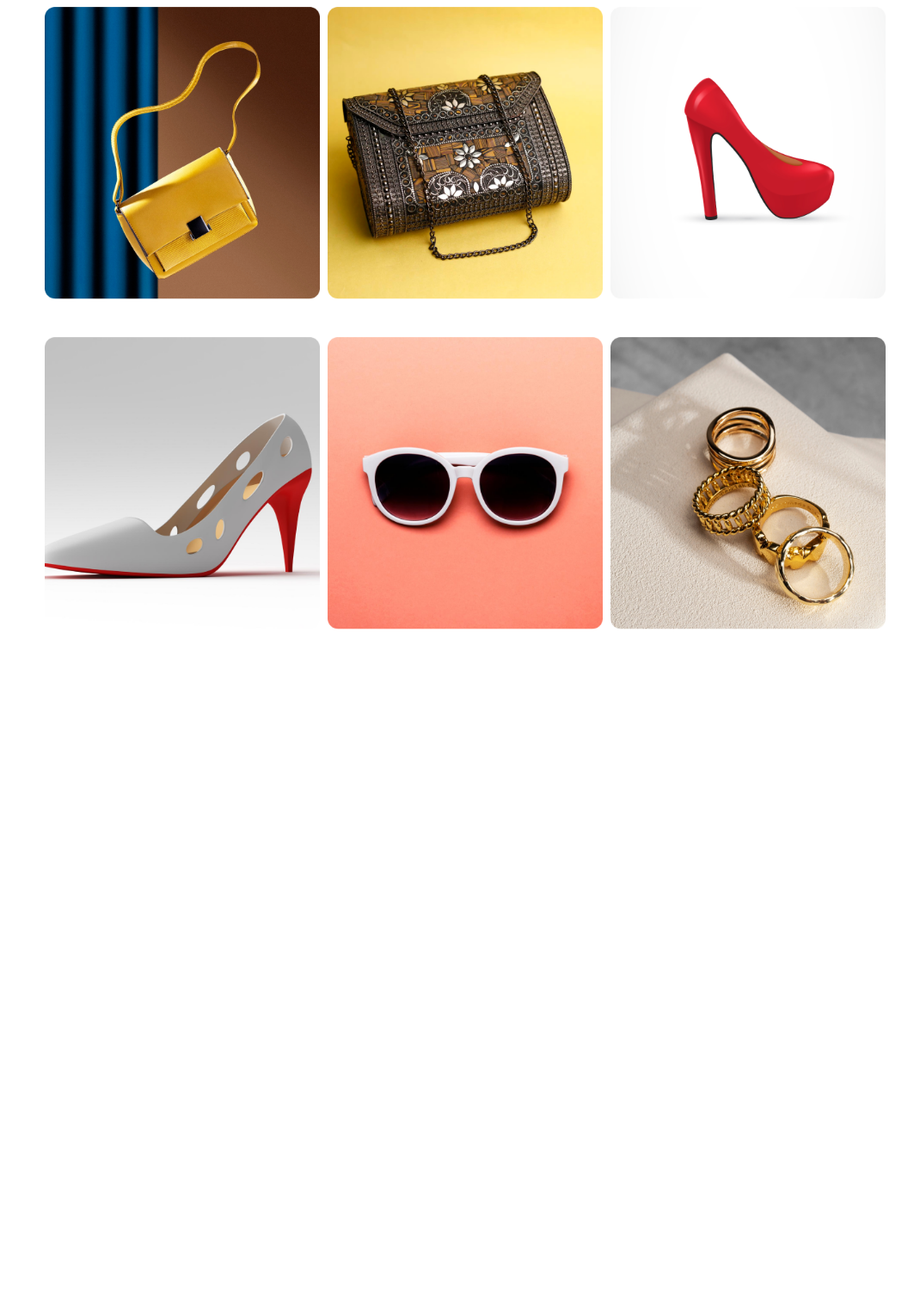
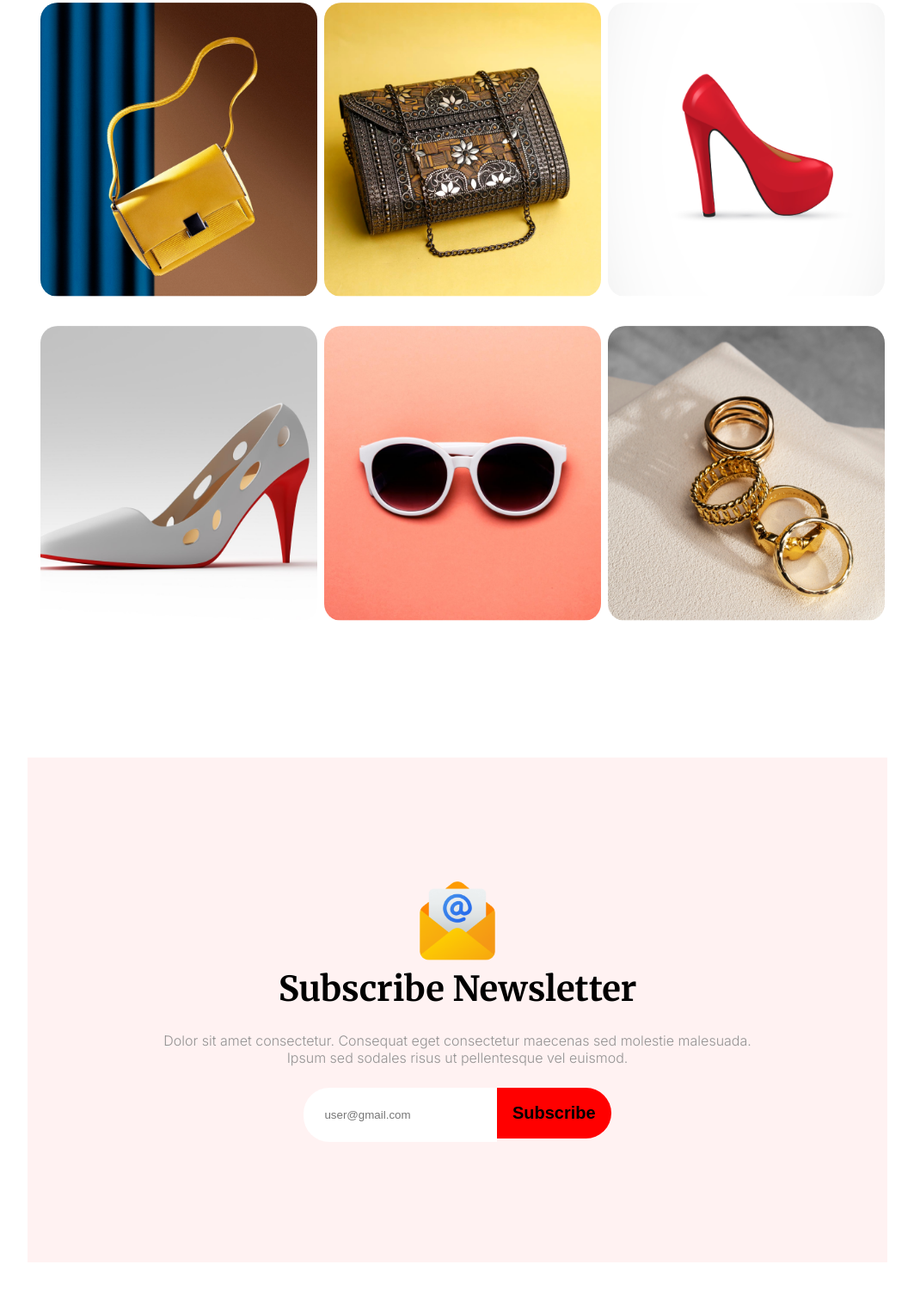
Before and after one commit to Ratulhasanuday/b9-assignment-1, a plain HTML site: page index.html in a window 1280 px wide. Shown: the part 2679-4185 px from the top of the page at 86% size, without its empty margins (108-1171 px from the left). Before the commit the page ends 3435 px from the top, so only its background shows below. Drawn offline with Linux system fonts and the light colour scheme.

Commit message:
Third section added

```diff
--- a/index.html
+++ b/index.html
@@ -73,12 +73,29 @@
                 </div>
             </div>
         </Section>
-        <Section></Section>
-
+        <Section class="third-section">
+            <div class="main-third">
+                <img width="100px" src="image/Group 61.png" alt="">
+                <h2>Subscribe Newsletter</h2>
+                <p class="m-p">Dolor sit amet consectetur. Consequat eget consectetur maecenas sed molestie malesuada. Ipsum sed sodales risus ut pellentesque vel euismod. </p>
+                <form action="">
+                    <input type="email" name=""
+                    placeholder="user@gmail.com" id="email">
+                    <input type="submit" value="Subscribe" id="subscribe">
+                </form>
+            </div>
+        </Section>
     </main>
     <footer>
+        <div class="footer-section">
+            <div class="footer-first">
 
+            </div>
+            <div class="footer-second">
+
+            </div>
+            <div class="footer-third"></div>
+        </div>
     </footer>
 </body>
-
 </html>
--- a/style/style.css
+++ b/style/style.css
@@ -159,16 +159,42 @@ body{
 }
 .img{
     float: left;
-    width: 28.9%;
-    padding: 20px;
-    align-items: center;
+    width: 30%;
+    margin: 15px;
+    border-radius: 10px;
+
+}
+.img >img{
+    width: 322px;
     border-radius: 20px;
 }
-.img >img{
-    width: 320px;
+/* third section style */
+.third-section{
+    text-align: center;
+    margin: 140PX;
 }
-img:hover{
-    background: #000;
-    transition: .5s;
+.main-third{
+    background: rgba(255, 0,0, 0.05);
+    padding: 140px;
+}
+.main-third h2{
+    font-family: 'Merriweather', serif;
+    font-size: 40px;
+    font-weight: 900;
 
 }
+#email{
+    padding: 24px ;
+    border: none;
+    height: 15px;
+    border-radius: 30px 0 0 30px ;
+}
+#subscribe{
+    background-color: #f00;
+    margin-left: -5px;
+    padding: 18px ;
+    font-size: 20px;
+    border: none;
+    font-weight: 700;
+    border-radius: 0 30px 30px 0;
+}
```
